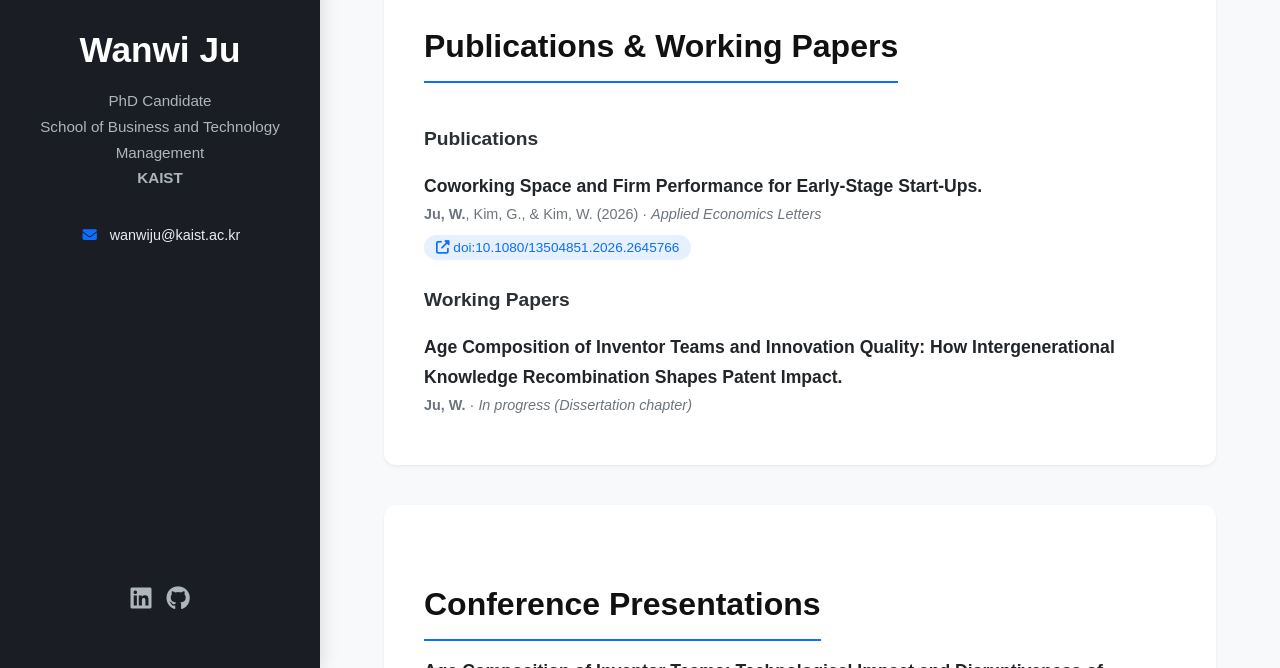
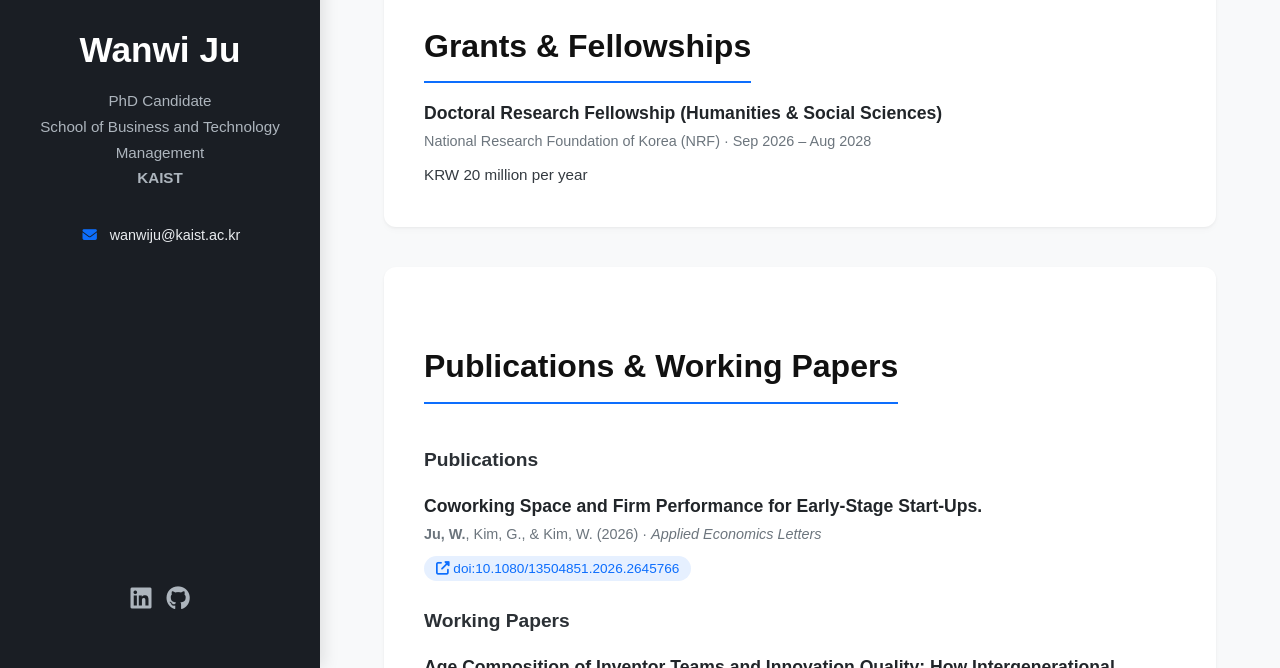
Before and after one commit to juwanwi/juwanwi.github.io, a Jekyll site: the page index.html, which Jekyll copies as it is, in a window 1280 px wide and 900 px high, scrolled down 1174 px, cut to the strip 232-900 px from the top of the window. Built offline with Jekyll 4.4.1, drawn with Linux system fonts in a browser that asks for light colours; some web fonts are replaced; some of the changed text lies outside the part shown.

Commit message:
Add Grants & Fellowships section with NRF doctoral fellowship
Co-Authored-By: Claude Opus 5.5 <noreply@anthropic.com>

```diff
--- a/index.html
+++ b/index.html
@@ -351,6 +351,17 @@
             </ul>
         </section>
 
+        <section class="section" id="grants">
+            <h2>Grants & Fellowships</h2>
+            <ul class="item-list">
+                <li class="item">
+                    <div class="item-title">Doctoral Research Fellowship (Humanities & Social Sciences)</div>
+                    <div class="item-meta">National Research Foundation of Korea (NRF) · Sep 2026 – Aug 2028</div>
+                    <div class="item-desc">KRW 20 million per year</div>
+                </li>
+            </ul>
+        </section>
+
         <section class="section" id="publications">
             <h2>Publications & Working Papers</h2>
 
```
Also changed, not shown: other parts of index.html (+1 -1 lines).
